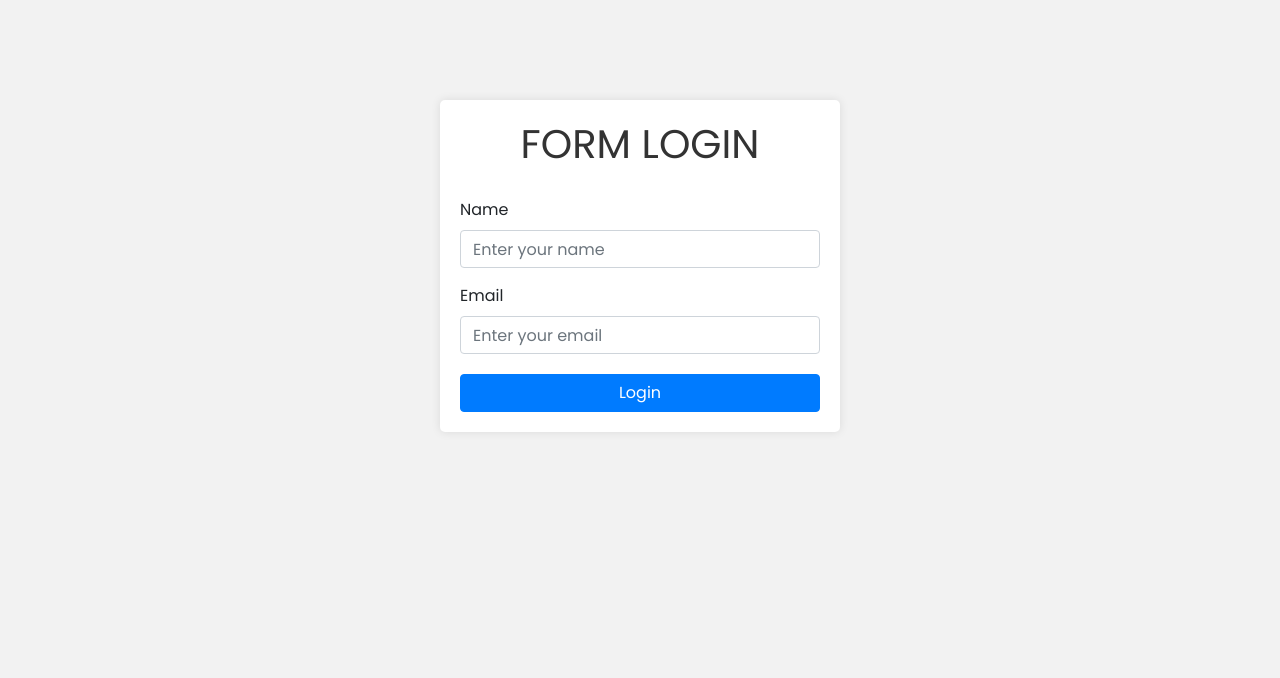
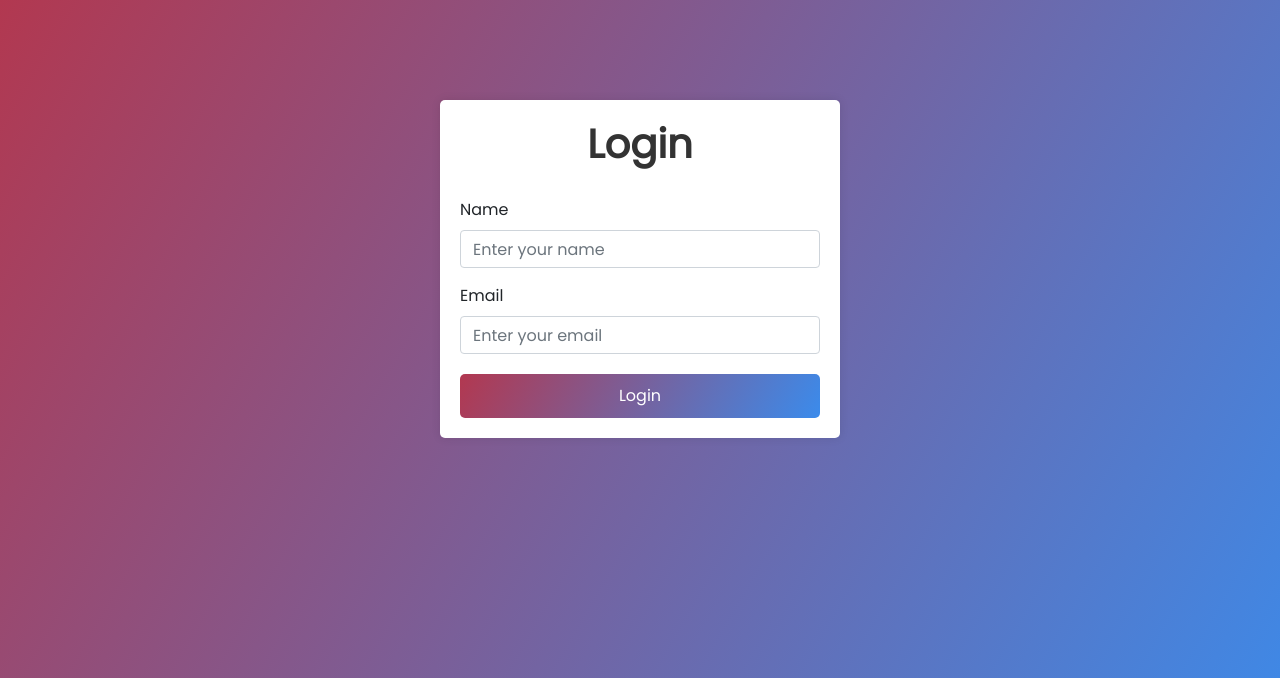
Before and after one commit to symphonycellis/basdaat, a Django app: template templates/form_login.html in a window 1280 px wide. Shown: the top 678 px of the page. Run offline with Django 4.2, Linux system fonts and the light colour scheme; the template is opened without the code that fills it, so the values that code supplies are empty; some libraries are stand-ins or nearby versions.

Commit message:
Symphony mengedit warna

```diff
--- a/example_app/templates/index.html
+++ b/example_app/templates/index.html
@@ -8,5 +8,5 @@
 
 {% block content %}
 <!-- UNTUK MENUNJUKKAN PAGE GANTI SAJA DI DALAM KUTIPNYA NAMA FILE HTMLNYA -->
-{% include 'list_atlet.html' %}
+{% include 'navbar_pelatih.html' %}
 {% endblock content %}
--- a/templates/form_login.html
+++ b/templates/form_login.html
@@ -11,6 +11,10 @@
     body {
       background-color: #f2f2f2;
       font-family: 'Poppins', sans-serif;
+      background: linear-gradient(120deg, #b23850, #3b8beb);
+      background-attachment: fixed;
+      background-size: cover;
+      background-repeat: no-repeat;
     }
 
     .login-container {
@@ -32,13 +36,18 @@
     .login-btn {
       width: 100%;
       margin-top: 20px;
+      background: linear-gradient(120deg, #b23850, #3b8beb);
+      border: none;
+      color: #fff;
+      padding: 10px 15px;
+      border-radius: 5px;
     }
   </style>
 </head>
 <body>
   <div class="container">
     <div class="login-container">
-      <h1>FORM LOGIN</h1>
+      <h1><strong>Login</strong></h1>
       <form>
         <div class="form-group">
           <label for="name">Name</label>
```
Also changed, not shown: templates/cr_daftar_atlet.html (+5 -2 lines), templates/navbar_atlet.html (+21 -7 lines), templates/navbar_pelatih.html (+6 -2 lines), templates/navbar_umpire.html (+6 -2 lines), templates/list_atlet.html (line endings or trailing spaces).
